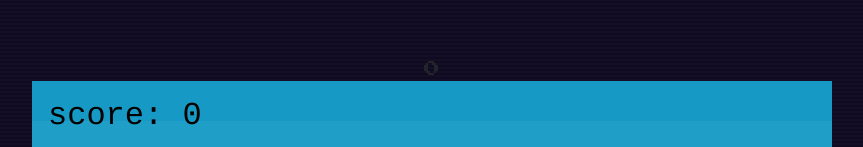
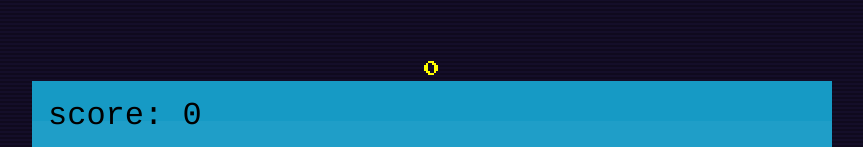
Before and after one commit to GameCatCam/browser-game-project, a React (Vite) app in the folder client/: page /game in a window 1280 px wide. Shown: the part 143-290 px from the top of the page, without its empty margins (208-1071 px from the left). Built offline with nearby package versions, Linux system fonts and the light colour scheme.

Commit message:
changed temporary score output to yellow for readability during debug

```diff
--- a/client/Game.css
+++ b/client/Game.css
@@ -15,3 +15,7 @@ header {
     background: #cdcdcd;
     border: 6px solid #2f215f;
 }
+
+#temp-score{
+    color: yellow;
+}
--- a/client/src/components/phaserGame.jsx
+++ b/client/src/components/phaserGame.jsx
@@ -197,7 +197,7 @@ const PhaserGame = () => {
   }, []); // Empty dependency array ensures the effect runs once
 
   return (<><div id="phaser-game" />
-  <div>{userScore}</div></>);
+  <div id="temp-score">{userScore}</div></>);
 };
 
 export default PhaserGame;
```
